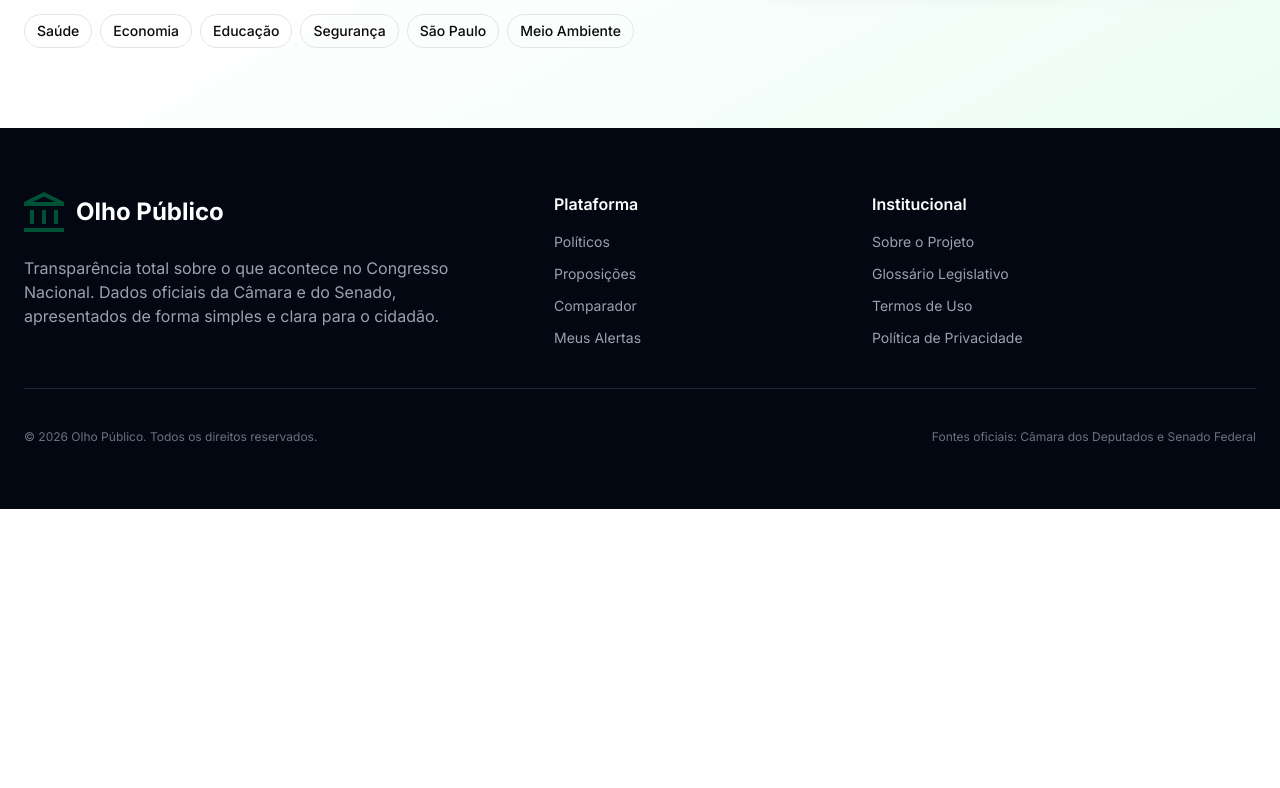
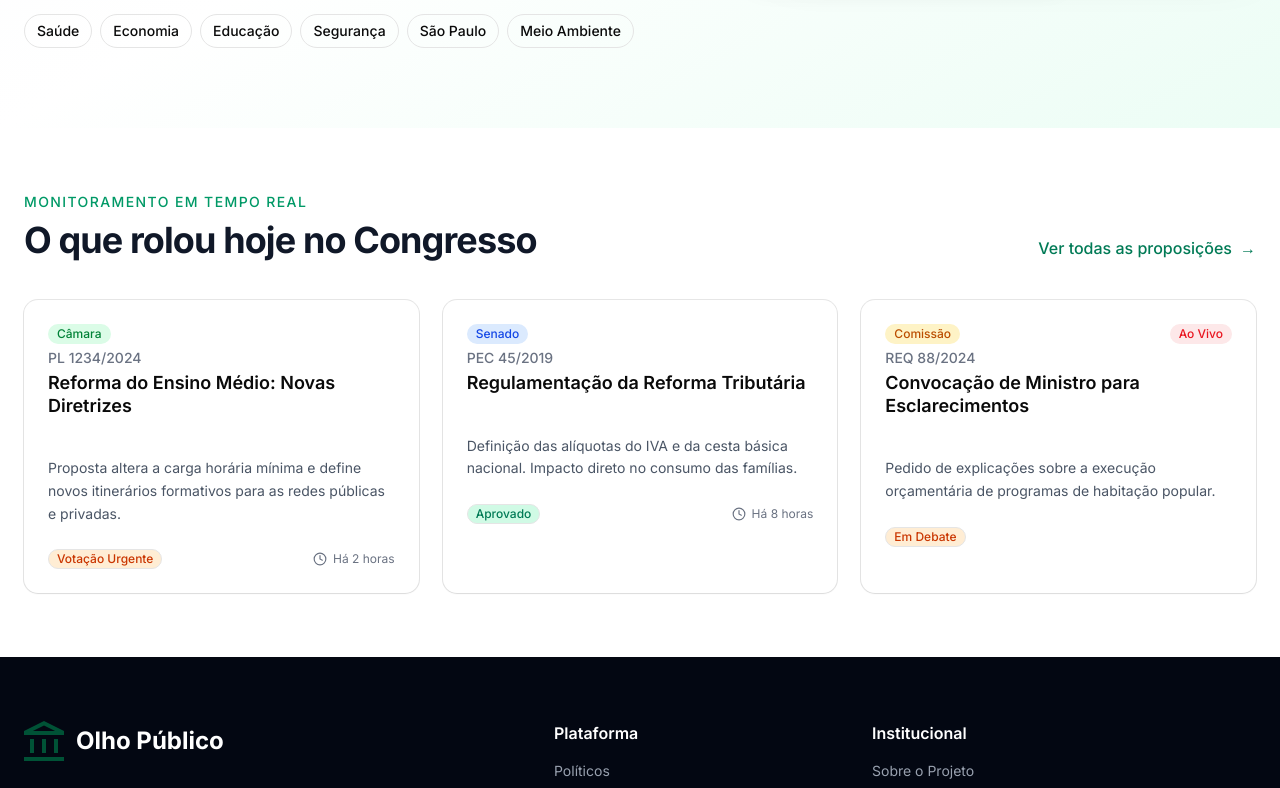
Before and after one commit to lucianakyoko/olhopublico, a Next.js app: page / in a window 1280 px wide. Shown: the part 663-1451 px from the top of the page. Before the commit the page ends 1172 px from the top, so only its background shows below. Built offline with nearby package versions, Linux system fonts and the light colour scheme.

Commit message:
feat(components/home): add TodaySection component

```diff
--- a/src/app/page.tsx
+++ b/src/app/page.tsx
@@ -1,9 +1,11 @@
 import Hero from "../components/home/Hero";
+import TodaySection from "../components/home/TodaySection";
 
 export default function Home() {
   return (
     <main >
       <Hero />
+      <TodaySection />
     </main>
   );
 }
--- /dev/null
+++ b/src/components/home/TodaySection.tsx
@@ -0,0 +1,76 @@
+import TodayCard from './TodayCard';
+
+const todayItems = [
+  {
+    house: 'Câmara' as const,
+    type: 'PL',
+    number: '1234/2024',
+    title: 'Reforma do Ensino Médio: Novas Diretrizes',
+    description: 'Proposta altera a carga horária mínima e define novos itinerários formativos para as redes públicas e privadas.',
+    status: 'Votação Urgente' as const,
+    timeAgo: 'Há 2 horas',
+  },
+  {
+    house: 'Senado' as const,
+    type: 'PEC',
+    number: '45/2019',
+    title: 'Regulamentação da Reforma Tributária',
+    description: 'Definição das alíquotas do IVA e da cesta básica nacional. Impacto direto no consumo das famílias.',
+    status: 'Aprovado' as const,
+    timeAgo: 'Há 8 horas',
+  },
+  {
+    house: 'Comissão' as const,
+    type: 'REQ',
+    number: '88/2024',
+    title: 'Convocação de Ministro para Esclarecimentos',
+    description: 'Pedido de explicações sobre a execução orçamentária de programas de habitação popular.',
+    status: 'Em Debate' as const,
+    isLive: true,
+  },
+];
+
+export default function TodaySection() {
+  return (
+    <section className="py-16 bg-white">
+      <div className="max-w-7xl mx-auto px-6">
+        {/* Cabeçalho da seção */}
+        <div className="flex flex-col md:flex-row md:items-end justify-between mb-10">
+          <div>
+            <p className="text-emerald-600 font-medium text-sm tracking-widest mb-2">
+              MONITORAMENTO EM TEMPO REAL
+            </p>
+            <h2 className="text-4xl font-bold tracking-tight text-gray-900">
+              O que rolou hoje no Congresso
+            </h2>
+          </div>
+
+          <a
+            href="/proposicoes"
+            className="text-emerald-700 hover:text-emerald-800 font-medium flex items-center gap-2 mt-4 md:mt-0 group"
+          >
+            Ver todas as proposições
+            <span className="group-hover:translate-x-1 transition-transform">→</span>
+          </a>
+        </div>
+
+        {/* Grid dos Cards */}
+        <div className="grid grid-cols-1 md:grid-cols-2 lg:grid-cols-3 gap-6">
+          {todayItems.map((item, index) => (
+            <TodayCard
+              key={index}
+              house={item.house}
+              type={item.type}
+              number={item.number}
+              title={item.title}
+              description={item.description}
+              status={item.status}
+              timeAgo={item.timeAgo}
+              isLive={item.isLive}
+            />
+          ))}
+        </div>
+      </div>
+    </section>
+  );
+}
```
